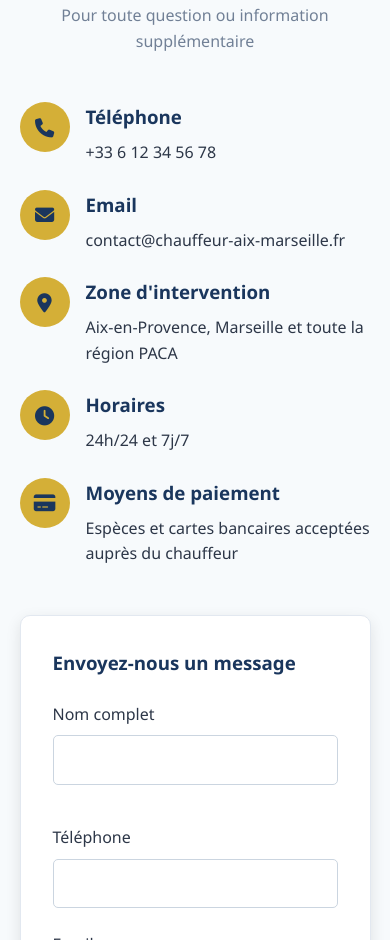
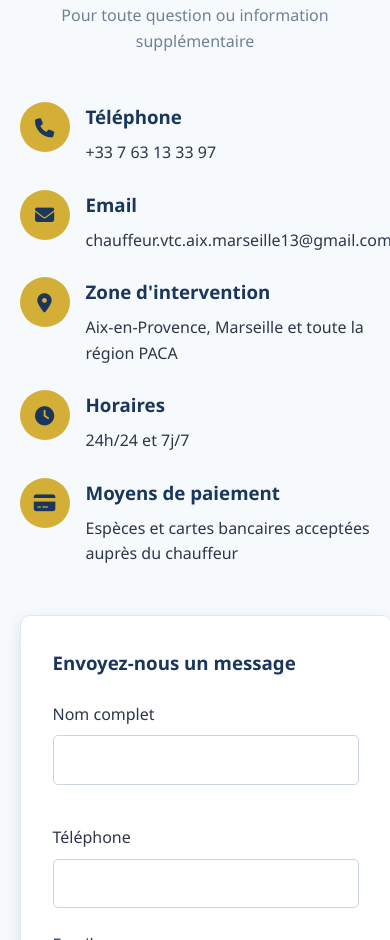
Before and after one commit to 13miles13/Chauffeur-aix-marseille, a plain HTML site: page index.html in a window 390 px wide. Shown: the part 7500-8440 px from the top of the page. Drawn offline with nearby package versions, Linux system fonts and the light colour scheme.

Commit message:
Update contact phone and email information

```diff
--- a/index.html
+++ b/index.html
@@ -1296,7 +1296,7 @@
                         </div>
                         <div class="contact-text">
                             <h3>Téléphone</h3>
-                            <p>+33 6 12 34 56 78</p>
+                            <p>+33 7 63 13 33 97</p>
                         </div>
                     </div>
                     <div class="contact-item">
@@ -1305,7 +1305,7 @@
                         </div>
                         <div class="contact-text">
                             <h3>Email</h3>
-                            <p>contact@chauffeur-aix-marseille.fr</p>
+                            <p>chauffeur.vtc.aix.marseille13@gmail.com</p>
                         </div>
                     </div>
                     <div class="contact-item">
```
